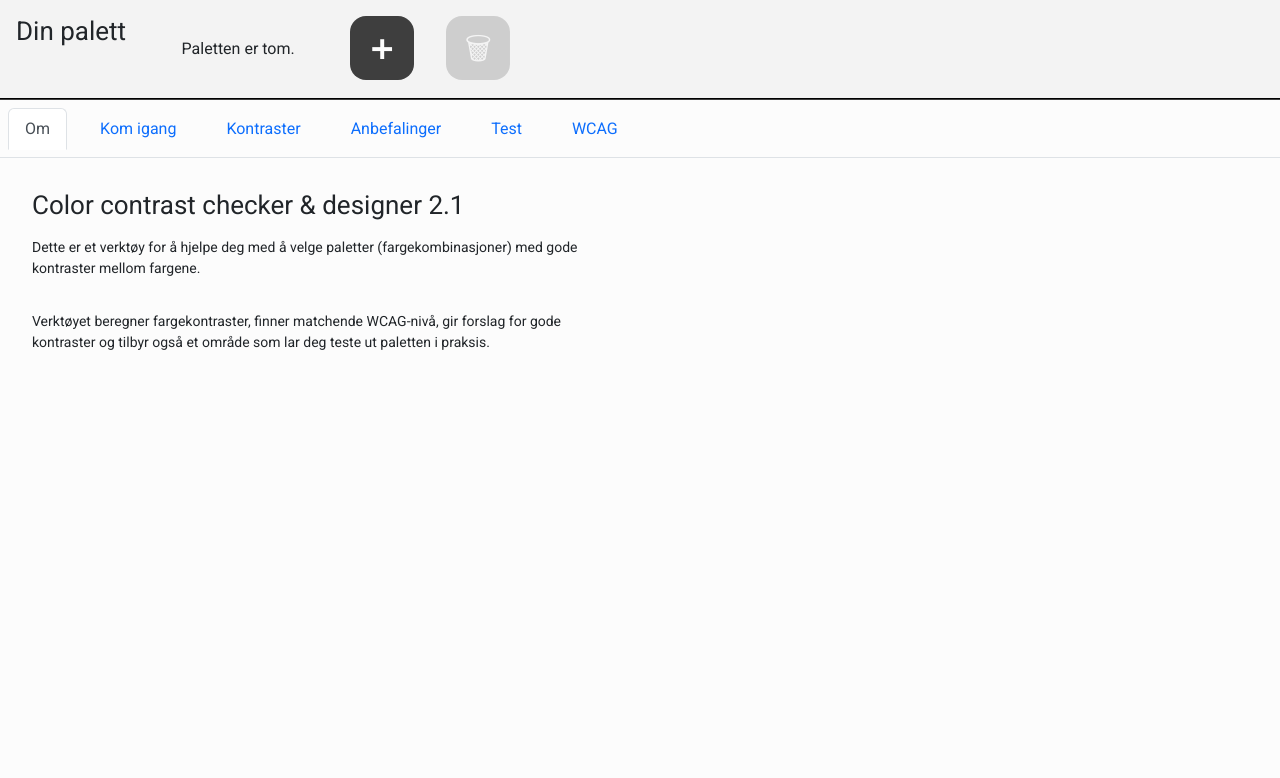
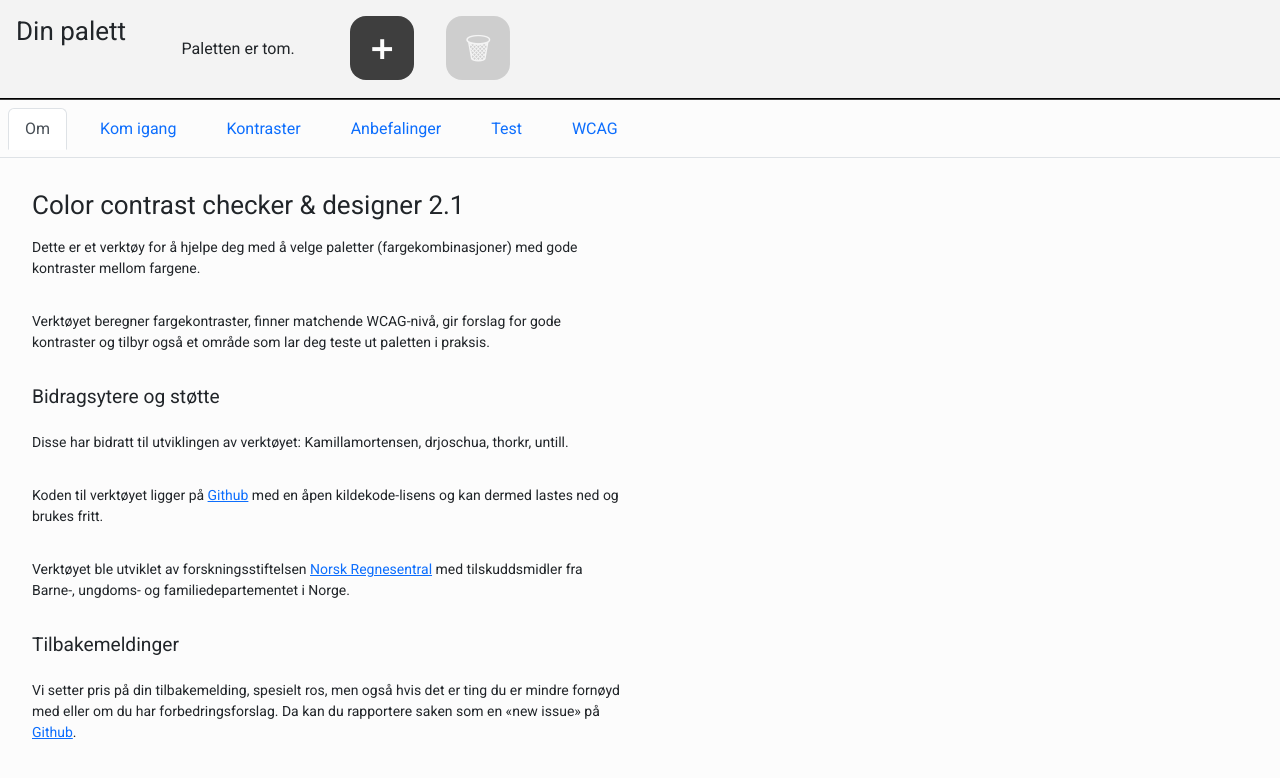
Before and after one commit to NorskRegnesentral/ccc21, a React (Create React App) app: page /#/ in a window 1280 px wide. Shown: the top 778 px of the page. Built offline with nearby package versions, Linux system fonts and the light colour scheme.

Commit message:
added contributors, funding and feedback

```diff
--- a/public/locales/nb/translation.json
+++ b/public/locales/nb/translation.json
@@ -2,6 +2,18 @@
     "about-section-title" : "Color contrast checker & designer 2.1",
     "about-summary" : "Dette er et verktøy for å hjelpe deg med å velge paletter (fargekombinasjoner) med gode kontraster mellom fargene.",
     "about-description" : "Verktøyet beregner fargekontraster, finner matchende WCAG-nivå, gir forslag for gode kontraster og tilbyr også et område som lar deg teste ut paletten i praksis.",
+    "about-contributors-title" : "Bidragsytere og støtte",
+    "about-contributors" : "Disse har bidratt til utviklingen av verktøyet: Kamillamortensen, drjoschua, thorkr, untill.",
+    "about-code-1" : "Koden til verktøyet ligger på ",
+    "about-code-link" : "Github",
+    "about-code-2" : " med en åpen kildekode-lisens og kan dermed lastes ned og brukes fritt.",
+    "about-funding-1" : "Verktøyet ble utviklet av forskningsstiftelsen ",
+    "about-funding-link" : "Norsk Regnesentral",
+    "about-funding-2" : " med tilskuddsmidler fra Barne-, ungdoms- og familiedepartementet i Norge.",
+    "about-feedback-title" : "Tilbakemeldinger",
+    "about-feedback-1" : "Vi setter pris på din tilbakemelding, spesielt ros, men også hvis det er ting du er mindre fornøyd med eller om du har forbedringsforslag. Da kan du rapportere saken som en «new issue» på ",
+    "about-feedback-link" : "Github",
+    "about-feedback-2" : ".",
     "about-wcag" : "WCAG er tekniske retningslinjer for tilgjengelighet av webinnhold med blant annet spesifikasjon av hva som er gode fargekontraster.",
     "about-button-linking-to-wcag" : "Les om farger i WCAG 2.1",
     "about-button-linking-to-wcag-ext" : "(åpnes i nytt vindu), spesielt 1.4.3, 1.4.6 og 1.4.11.",
--- a/src/App.css
+++ b/src/App.css
@@ -19,8 +19,8 @@ h1 {
   font-size: 18px;
 }
 
-h2 {
-  font-size: 16px;
+.tab-content h2 {
+  font-size: 1.2em;
 }
 
 h3 {
--- a/src/pages/home/home.jsx
+++ b/src/pages/home/home.jsx
@@ -89,8 +89,32 @@ function Home() {
               <div className="row">
                 <h1 className="big-title">{t('about-section-title')}</h1>
               </div>
-              <p className="p-small-about">{t('about-summary')} </p>
-              <p className="p-small-about">{t('about-description')} </p>
+              <p className="p-small-about">{t('about-summary')}</p>
+              <p className="p-small-about">{t('about-description')}</p>
+	      <h2>{t('about-contributors-title')}</h2>
+              <p className="p-small-about">{t('about-contributors')}</p>
+              <p className="p-small-about">
+		{t('about-code-1')}
+                <a href="https://github.com/NorskRegnesentral/ccc21/" target="_blank" rel="noreferrer noopener">
+		  {t('about-code-link')}
+		</a>
+		{t('about-code-2')}
+	      </p>
+              <p className="p-small-about">
+		{t('about-funding-1')}
+                <a href="https://nr.no/" target="_blank" rel="noreferrer noopener">
+		  {t('about-funding-link')}
+		</a>
+		{t('about-funding-2')}
+		</p>
+	      <h2>{t('about-feedback-title')}</h2>
+              <p className="p-small-about">
+		{t('about-feedback-1')}
+                <a href="https://github.com/NorskRegnesentral/ccc21/issues/new/choose" target="_blank" rel="noreferrer noopener">
+		  {t('about-feedback-link')}
+		</a>
+		{t('about-feedback-2')}
+	      </p>
             </div>
           </Tab>
           <Tab eventKey="get-started" title={t('get-started-tab-title')}>
```
